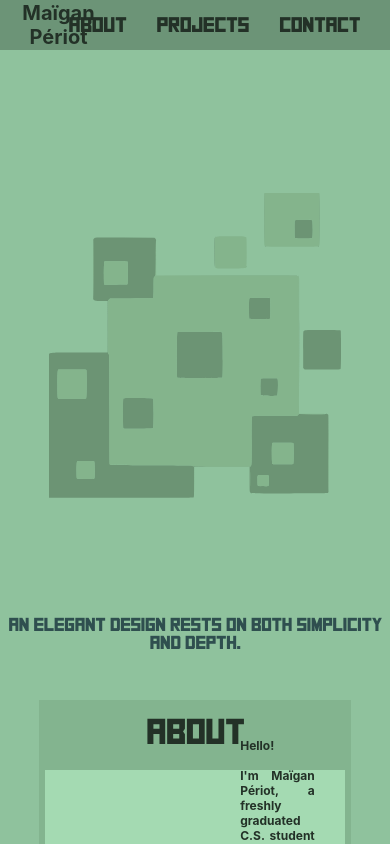
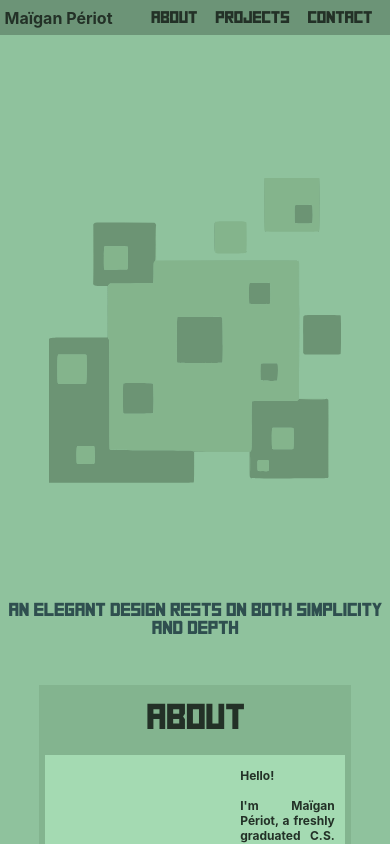
Before and after one commit to dragonakout/dragonakout.github.io, a React (Create React App) app in the folder portfolio/: page / in a window 390 px wide. Shown: the top 844 px of the page. Built offline with nearby package versions, Linux system fonts and the light colour scheme.

Commit message:
appbar size on mobile fix

```diff
--- a/portfolio/src/App.js
+++ b/portfolio/src/App.js
@@ -13,7 +13,7 @@ function App() {
         <AppBar/>
         <img src={logo} className="App-logo" alt="logo" />
         <p className='landingFont'>
-          An elegant design rests on both simplicity and depth.
+          An elegant design rests on both simplicity and depth
         </p>
 
         <About/>
--- a/portfolio/src/appbars/Bars.css
+++ b/portfolio/src/appbars/Bars.css
@@ -69,3 +69,43 @@
  .linkStyle:hover{
      color:#fbcb3d
  }
+
+ @media (max-width: 800px) {
+ .tabName{
+    width: 100%;
+    flex: 0 5;
+    font-size: 16px;
+    font-weight: bold;
+    color: #233127;
+    margin-right: 18px;
+
+    font-family: "SquareFont";
+ }
+
+ .siteName{
+    width: 100%;
+    font-size: 16px;
+    font-weight: bold;
+    color: #233127;
+    flex: 1 1 20vh;
+    display: flex;
+    flex-direction: row;
+    align-items:flex-start;
+    justify-content: center;
+    align-items: center;
+ }
+
+
+ .appbar{
+    width: 100%;
+    height: 35px;
+    background-color: #6c9477;
+    position:sticky;
+    top: 0;
+    display: flex;
+    flex-direction: row;
+    margin:0;
+}
+
+
+ }
--- a/portfolio/src/sections/sections.css
+++ b/portfolio/src/sections/sections.css
@@ -239,7 +239,7 @@ a{
         flex: auto;
         height: 340px;
         margin-left: 5%;
-        margin-right: 30px;
+        margin-right: 10px;
         margin-top: 10px;
         margin-bottom: 10px;
         font-size: 12px;
@@ -285,6 +285,7 @@ a{
         max-width: 70%;
         color: #385540;
         text-align: justify;
+        margin-right: 10px;
         font-size: 5%;
     }
 
```
